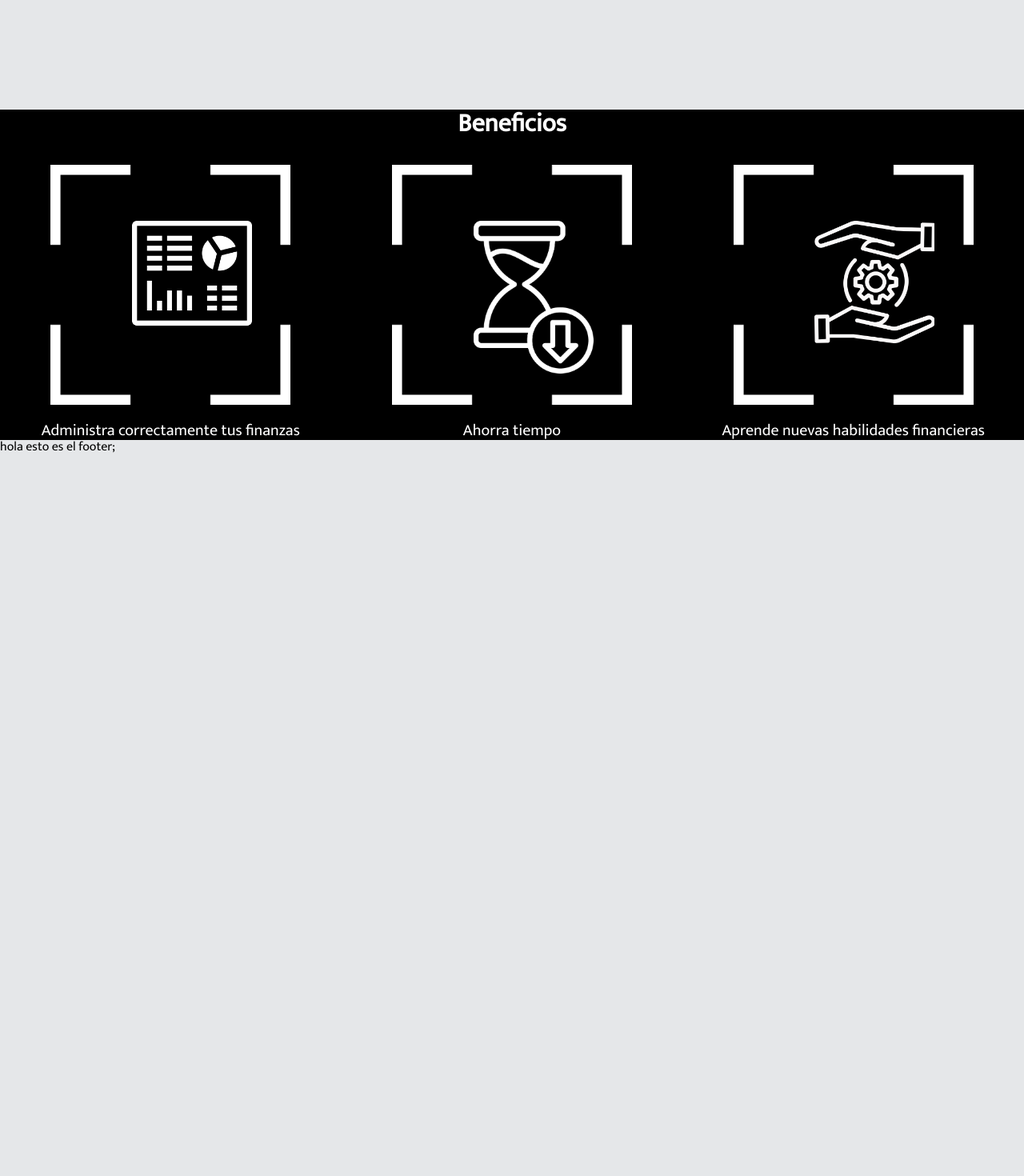
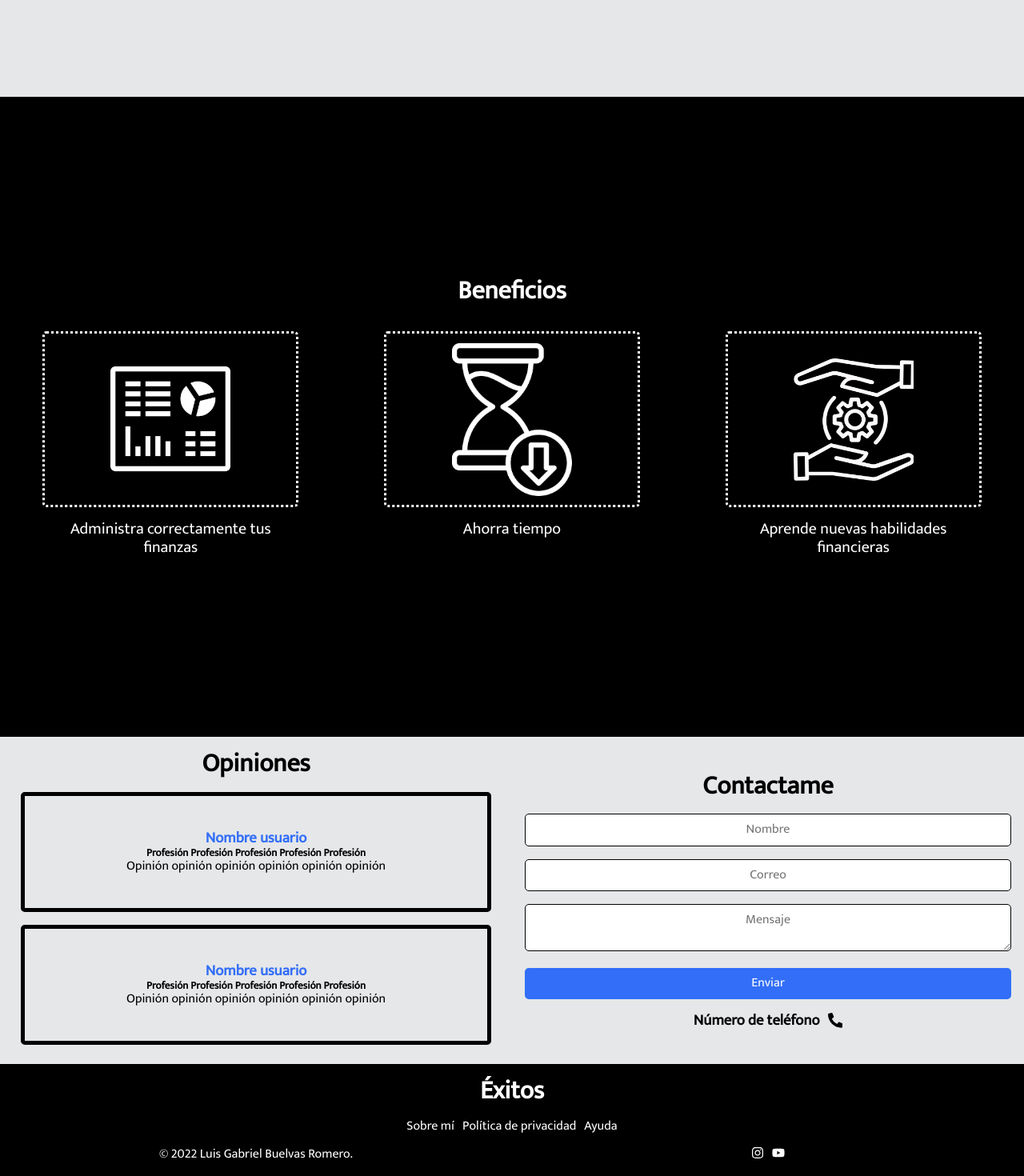
Before and after one commit to KnowingZzaduke/Luis-coach-react, a React (Vite) app: page / in a window 1280 px wide. Shown: the part 1479-2949 px from the top of the page at 80% size. Before the commit the page ends 2051 px from the top, so only its background shows below. Built offline with nearby package versions, Linux system fonts and the light colour scheme.

Commit message:
Agregando detalles a la página principal

```diff
--- a/src/components/principal/Footer.jsx
+++ b/src/components/principal/Footer.jsx
@@ -1,7 +1,34 @@
-export function Footer(){
-    return (
-        <footer>
-            hola esto es el footer;
-        </footer>
-    )
+import { FaYoutube, FaInstagram } from "react-icons/fa";
+export function Footer() {
+  return (
+    <footer>
+      <h2>Éxitos</h2>
+      <ul>
+        <li>
+          <a href="#">Sobre mí</a>
+        </li>
+        <li>
+          <a href="#">Política de privacidad</a>
+        </li>
+        <li>
+          <a href="#">Ayuda</a>
+        </li>
+      </ul>
+      <div className="copy">
+        <p>© 2022 Luis Gabriel Buelvas Romero.</p>
+        <ul>
+          <li>
+            <a href="#">
+              <FaInstagram />
+            </a>
+          </li>
+          <li>
+            <a href="#">
+              <FaYoutube />
+            </a>
+          </li>
+        </ul>
+      </div>
+    </footer>
+  );
 }
--- a/src/components/principal/sections/Firt.jsx
+++ b/src/components/principal/sections/Firt.jsx
@@ -27,7 +27,7 @@
   const cardVariants = {
     offscreen: {
       y: 200,
-      opacity: 0
+      opacity: 0,
     },
     onscreen: {
       y: 0,
@@ -48,7 +48,6 @@
           initial={cardVariants.offscreen}
           whileInView={cardVariants.onscreen}
           viewport={{ once: true, amount: 0.4 }}
-
         >
           {cursos.map((curso) => (
             <motion.div className="info" key={curso.id} variants={cardVariants}>
--- a/src/components/principal/sections/Second.jsx
+++ b/src/components/principal/sections/Second.jsx
@@ -1,4 +1,4 @@
-import FondoBenefits from "/img/fondo-beneficios.png";
+import { motion } from "framer-motion";
 export function Second() {
   const benefits = [
     {
@@ -17,20 +17,42 @@
       description: "Aprende nuevas habilidades financieras",
     },
   ];
+
+  const cardVariants = {
+    offscreen: {
+      y: 200,
+      opacity: 0,
+    },
+    onscreen: {
+      y: 0,
+      opacity: 1,
+      transition: {
+        type: "spring",
+        bounce: 0.4,
+        duration: 1,
+      },
+    },
+  };
   return (
     <section className="section_benefits">
       <h2>Beneficios</h2>
-      <div className="content_benefits">
+      <motion.div
+        className="content_benefits"
+        initial={cardVariants.offscreen}
+        whileInView={cardVariants.onscreen}
+        viewport={{ once: true, amount: 0.4 }}
+      >
         {benefits.map((bene) => (
-          <div className="benefit" key={bene.id}>
+          <motion.div className="benefit" key={bene.id} variants={cardVariants}>
             <div className="img">
-              <img src={FondoBenefits} className="img_found" />
-              <img src={bene.img} className="img_b"/>
+              <div className="found">
+                <img src={bene.img} className="img_b" />
+              </div>
             </div>
             <p>{bene.description}</p>
-          </div>
+          </motion.div>
         ))}
-      </div>
+      </motion.div>
     </section>
   );
 }
--- a/src/components/principal/sections/Sections.jsx
+++ b/src/components/principal/sections/Sections.jsx
@@ -1,10 +1,12 @@
 import { Firt } from "./Firt";
 import { Second } from "./Second";
+import { Third } from "./Third";
 export function Sections() {
   return (
     <>
       <Firt />
       <Second />
+      <Third />
     </>
   );
 }
--- a/src/components/principal/sections/Third.jsx
+++ b/src/components/principal/sections/Third.jsx
@@ -0,0 +1,82 @@
+import { FaPhoneAlt } from "react-icons/fa";
+import { motion } from "framer-motion";
+export function Third() {
+  const opinions = [
+    {
+      id: 1,
+      user: "Nombre usuario",
+      profession: "Profesión Profesión Profesión Profesión Profesión",
+      opinion: "Opinión opinión opinión opinión opinión opinión",
+    },
+    {
+      id: 2,
+      user: "Nombre usuario",
+      profession: "Profesión Profesión Profesión Profesión Profesión",
+      opinion: "Opinión opinión opinión opinión opinión opinión",
+    },
+    {
+      id: 3,
+      user: "Nombre usuario",
+      profession: "Profesión Profesión Profesión Profesión Profesión",
+      opinion: "Opinión opinión opinión opinión opinión opinión",
+    },
+  ];
+  const cardVariants = {
+    offscreen: {
+      opacity: 0,
+    },
+    onscreen: {
+      opacity: 1,
+      transition: {
+        type: "spring",
+        bounce: 0.4,
+        duration: 1,
+      },
+    },
+  };
+  return (
+    <section className="section_opinions">
+      <div className="left">
+        <h2>Opiniones</h2>
+        <motion.div className="content_opinions">
+          {opinions.map((opinion) => (
+            <motion.div
+              className="opinion"
+              key={opinion.id}
+              initial={cardVariants.offscreen}
+              whileInView={cardVariants.onscreen}
+              viewport={{ one: true, amount: 0.4 }}
+            >
+              <h3>{opinion.user}</h3>
+              <h5>{opinion.profession}</h5>
+              <p>{opinion.opinion}</p>
+            </motion.div>
+          ))}
+        </motion.div>
+      </div>
+      <div className="right">
+        <h2>Contactame</h2>
+        <div className="content_form">
+          <form>
+            <div className="campus">
+              <input type="text" placeholder="Nombre"/>
+            </div>
+            <div className="campus">
+              <input type="text" placeholder="Correo" />
+            </div>
+            <div className="campus">
+              <textarea type="text" placeholder="Mensaje" />
+            </div>
+            <div className="content_button">
+              <button>Enviar</button>
+            </div>
+          </form>
+          <h3>
+            Número de teléfono
+            <FaPhoneAlt />
+          </h3>
+        </div>
+      </div>
+    </section>
+  );
+}
--- a/src/scss/base/_globals.scss
+++ b/src/scss/base/_globals.scss
@@ -11,7 +11,6 @@
 
 html {
   scroll-behavior: smooth;
-  height: 100%;
 }
 
 body {
@@ -27,6 +26,7 @@
 ul, li{
   list-style: none;
   padding: 0%;
+  margin-top: 0%;
 }
 
 button{
--- a/src/scss/layouts/_footer.scss
+++ b/src/scss/layouts/_footer.scss
@@ -0,0 +1,45 @@
+@use "../base/variables" as v;
+
+footer {
+  background-color: v.$negro;
+  color: v.$blanco;
+  margin-top: 1rem;
+  h2 {
+    padding-top: 1rem;
+    text-align: center;
+    font-size: 2rem;
+  }
+  ul {
+    display: flex;
+    column-gap: 10px;
+    justify-content: center;
+    margin-top: 1rem;
+    li {
+      a {
+        &:hover {
+          text-decoration: underline;
+        }
+      }
+    }
+  }
+  .copy {
+    display: grid;
+    grid-template-columns: repeat(2, 1fr);
+    text-align: center;
+    margin-top: 1rem;
+    align-items: center;
+    padding-bottom: 1rem;
+    ul {
+      display: flex;
+      align-items: center;
+      margin-top: 0%;
+      li {
+        a {
+          &:hover {
+            color: v.$azulClaro;
+          }
+        }
+      }
+    }
+  }
+}
--- a/src/scss/layouts/_header.scss
+++ b/src/scss/layouts/_header.scss
@@ -5,7 +5,7 @@
   background-image: url(/img/found-header.jpg);
   background-repeat: no-repeat;
   background-size: cover;
-  height: 100vh;
+  height: auto;
   nav {
     position: fixed;
     width: 100%;
--- a/src/scss/layouts/_sections.scss
+++ b/src/scss/layouts/_sections.scss
@@ -36,8 +36,9 @@
 .section_benefits {
   background-color: v.$negro;
   color: v.$blanco;
+  height: auto;
   h2 {
-    margin-top: 1rem;
+    padding-top: 1rem;
     font-size: 2rem;
     text-align: center;
   }
@@ -45,27 +46,127 @@
     display: grid;
     grid-template-columns: repeat(auto-fit, minmax(300px, 1fr));
     .benefit {
-        margin-top: 2rem;
+      margin-top: 2rem;
       .img {
         text-align: center;
         position: relative;
-        .img_found {
-          width: 300px;
+        .found {
           position: relative;
-        }
-        .img_b {
-            left: 165px;
-            top: 70px;
-          position: absolute;
-          width: 150px;
-          filter: invert(100%);
+          width: 220px;
+          margin: 0% auto;
+          border-style: dotted;
+          padding: 10px;
+          display: flex;
+          align-items: center;
+          justify-content: center;
+          height: 220px;
+          border-radius: 5px;
+          .img_b {
+            width: 150px;
+            filter: invert(100%);
+          }
         }
       }
-      p{
+      p {
         text-align: center;
         font-size: 20px;
-        margin-top: 1rem;
+        padding: 1rem 0;
+        width: 264px;
+        margin: 0% auto;
       }
+    }
+  }
+}
+
+.section_opinions {
+  display: grid;
+  .left {
+    h2 {
+      text-align: center;
+      padding-top: 1rem;
+      font-size: 2rem;
+    }
+    .content_opinions {
+      height: 240px;
+      overflow-y: auto;
+      scrollbar-color: black;
+      scrollbar-gutter: stable both-edges;
+      scrollbar-width: thin;
+      &::-webkit-scrollbar {
+        -webkit-appearance: none;
+        -moz-appearance: none;
+      }
+
+      &::-webkit-scrollbar:vertical {
+        width: 13px;
+      }
+
+      &::-webkit-scrollbar-button:increment,
+      -webkit-scrollbar-button {
+        display: none;
+      }
+
+      &::-webkit-scrollbar:horizontal {
+        height: 10px;
+      }
+
+      &::-webkit-scrollbar-thumb {
+        background-color: #797979;
+        border-radius: 20px;
+        border: 2px solid v.$negro;
+      }
+
+      &::-webkit-scrollbar-track {
+        border-radius: 10px;
+      }
+      .opinion {
+        text-align: center;
+        height: 100px;
+        border: 5px solid v.$negro;
+        margin: 1rem;
+        border-radius: 5px;
+        padding: 5px;
+        h3 {
+          color: v.$azulClaro;
+        }
+      }
+    }
+  }
+  .right {
+    h2 {
+      text-align: center;
+      font-size: 2rem;
+      margin-top: 1rem;
+    }
+    form {
+      .campus {
+        text-align: center;
+        margin: 0 1rem;
+        input,
+        textarea {
+          margin-top: 1rem;
+          width: 100%;
+          border-radius: 5px;
+          border: 1px solid v.$negro;
+          padding: 10px 0;
+          text-align: center;
+        }
+      }
+      .content_button {
+        margin: 0 1rem;
+        button {
+          width: 100%;
+          padding: 10px 0;
+          margin-top: 1rem;
+        }
+      }
+    }
+    h3 {
+      display: flex;
+      align-items: center;
+      column-gap: 10px;
+      justify-content: center;
+      margin-top: 1rem;
     }
   }
 }
@@ -95,3 +196,37 @@
     }
   }
 }
+@include m.desktop {
+  .section_benefits {
+    height: 100vh;
+    display: flex;
+    flex-direction: column;
+    justify-content: center;
+    .content_benefits {
+      .benefit {
+        .img {
+          .found {
+            width: 320px;
+          }
+        }
+      }
+    }
+  }
+}
+@include m.desktop {
+  .section_opinions {
+    grid-template-columns: repeat(2, 1fr);
+    align-items: center;
+    .left {
+      .content_opinions {
+        height: 340px;
+        .opinion {
+          height: 150px;
+          display: flex;
+          flex-direction: column;
+          justify-content: center;
+        }
+      }
+    }
+  }
+}
```
Also changed, not shown: src/components/principal/sections/Fourth.jsx (deleted).
